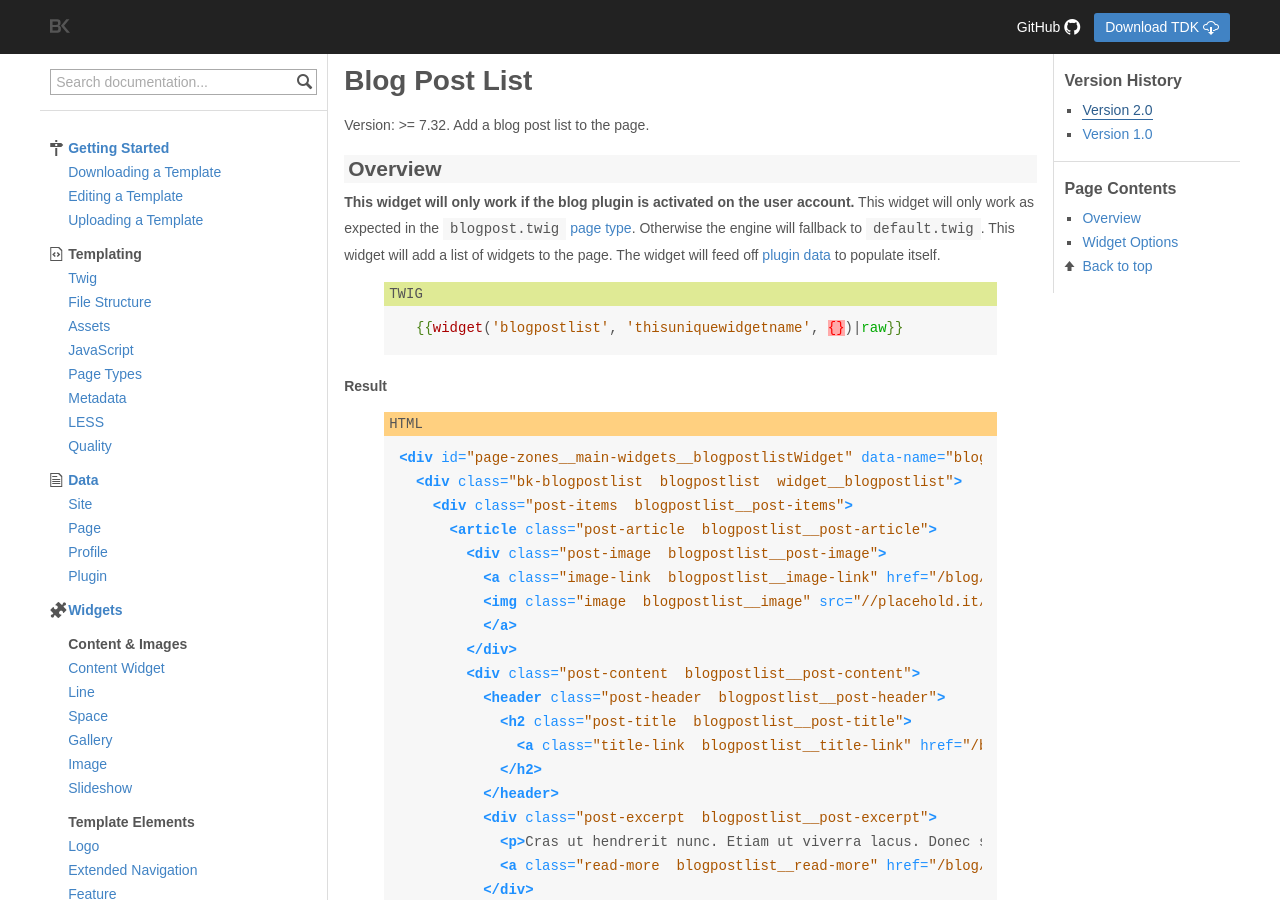
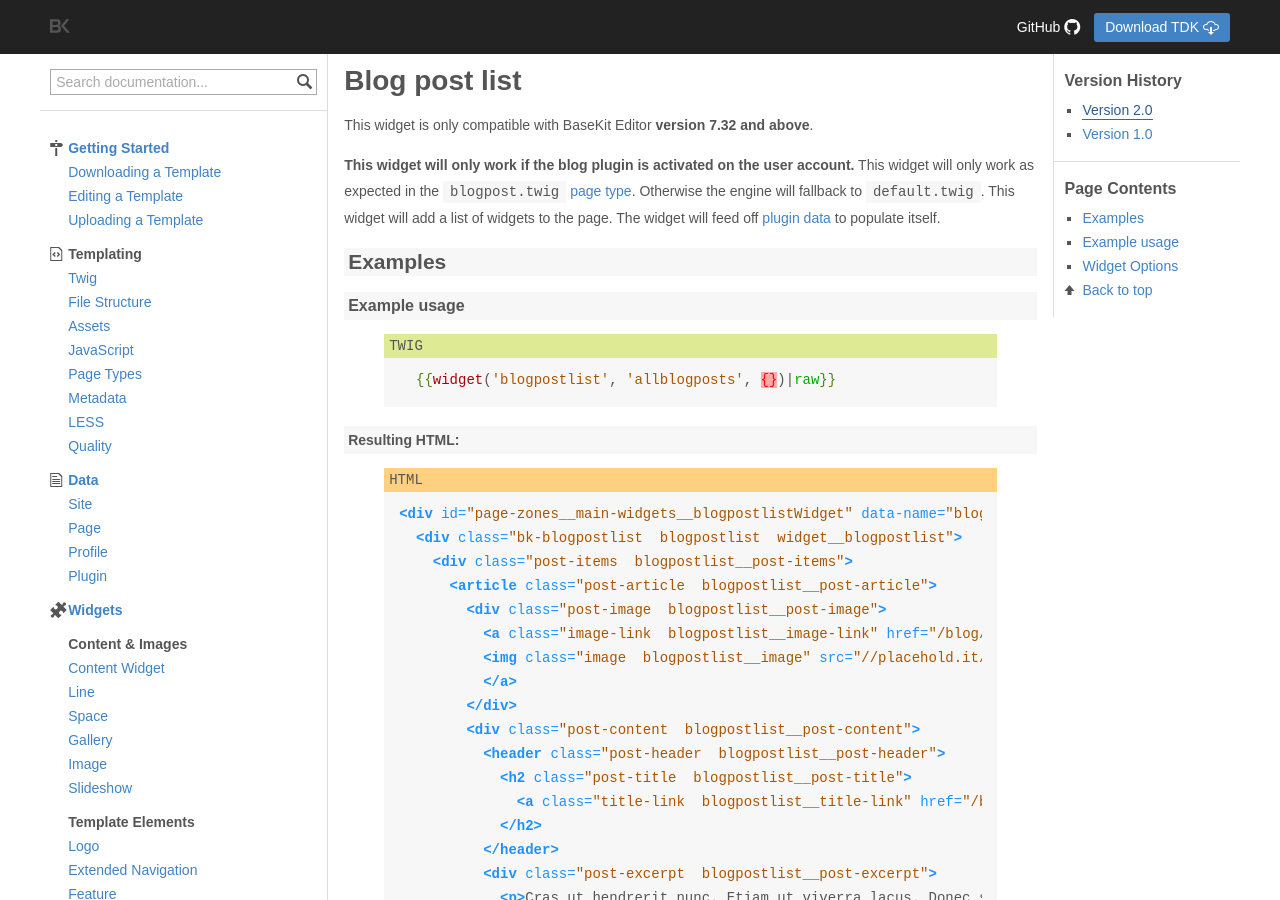
Before and after one commit to rusic/documentation, a Jekyll site: the page built from widgets/v2/blog-post-list.md, in a window 1280 px wide and 900 px high. Built offline with Jekyll 4.4.1, drawn with Linux system fonts in a browser that asks for light colours.

Commit message:
Sorts blog widget pages

````diff
--- a/widgets/v2/blog-post-list.md
+++ b/widgets/v2/blog-post-list.md
@@ -9,24 +9,26 @@ versions:
   url: /widgets/v1/blog-post-list/
 ---
 
-# Blog Post List
+# Blog post list
 
-Version: >= 7.32. Add a blog post list to the page.
-
-## Overview
+This widget is only compatible with BaseKit Editor **version 7.32 and above**.
 
 **This widget will only work if the blog plugin is activated on the user account.** This widget will only work as expected in the ```blogpost.twig``` [page type](/templating/page-types/). Otherwise the engine will fallback to ```default.twig```. This widget will add a list of widgets to the page. The widget will feed off [plugin data](/data/) to populate itself.
+
+## Examples
+
+### Example usage
 
 {% highlight django %}
 {% raw %}
 
-  {{widget('blogpostlist', 'thisuniquewidgetname', {})|raw}}
+  {{widget('blogpostlist', 'allblogposts', {})|raw}}
 
 {% endraw %}
 {% endhighlight %}
 
+#### Resulting HTML:
 
-<h4>Result</h4>
 {% highlight html %}
 {% raw %}
 
````
Also changed, not shown: widgets/v2/blog-post.md (+8 -4 lines), widgets/v2/blog-search.md (+5 -1 lines).
